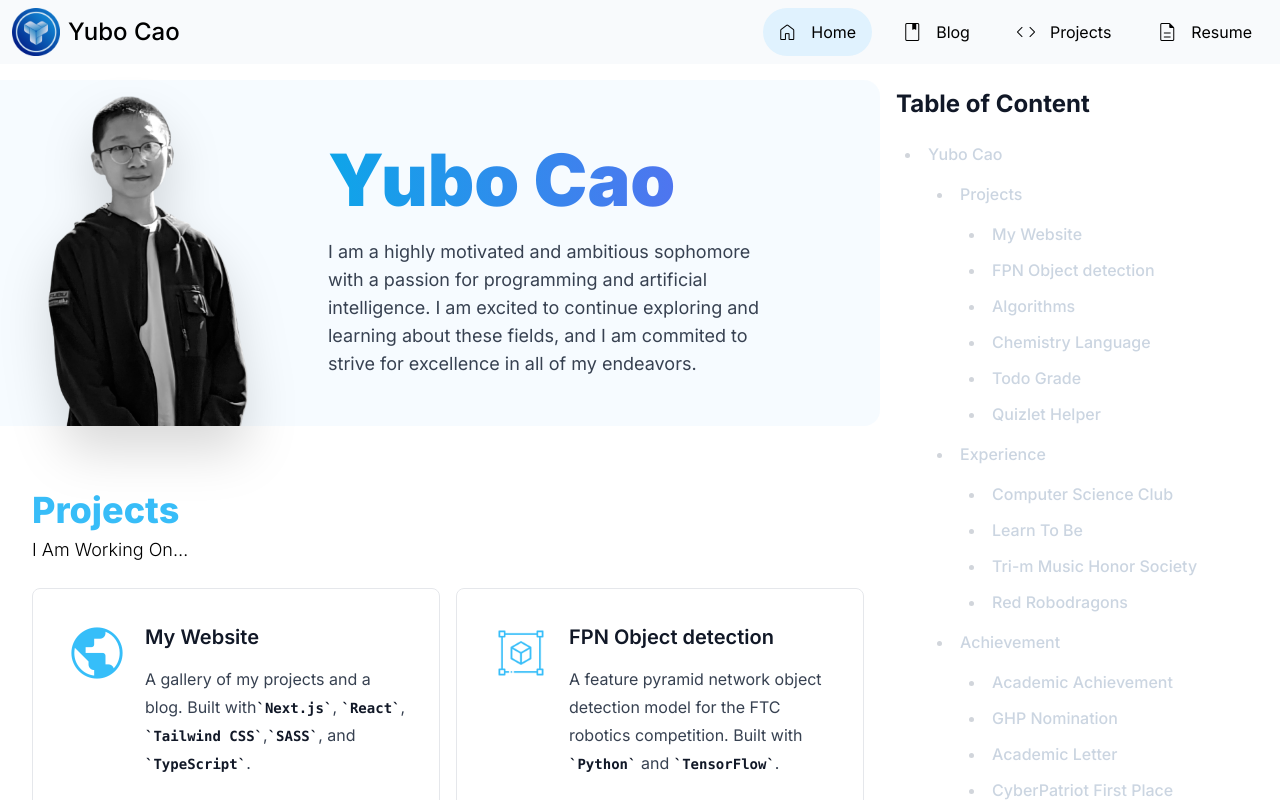
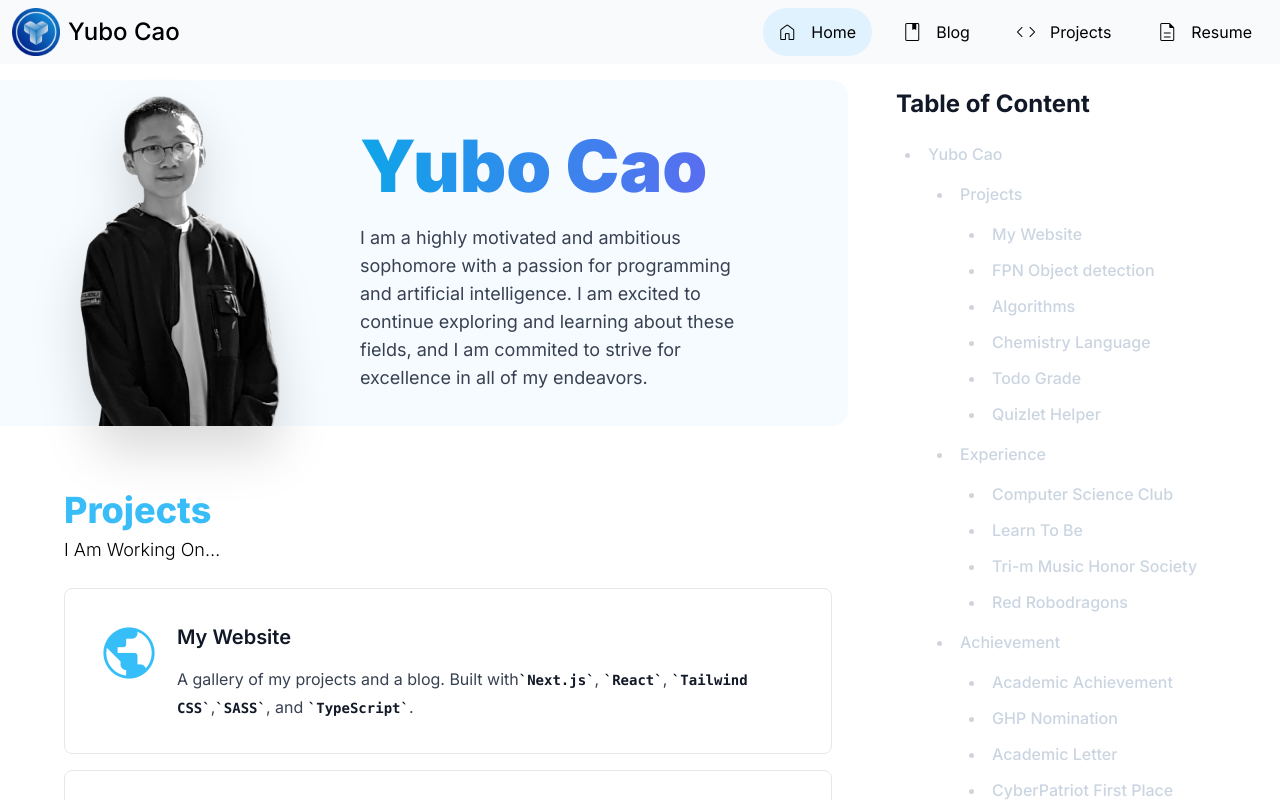
Before and after one commit to Yubo-Cao/yubo-cao.github.com, a Next.js app: page / in a window 1280 px wide. Shown: the top 800 px of the page. Built offline with nearby package versions, Linux system fonts and the light colour scheme.

Commit message:
feat: increase the margin

```diff
--- a/pages/index.tsx
+++ b/pages/index.tsx
@@ -15,7 +15,7 @@ export default function Home() {
     <>
       <Header active="Home" />
       <div className='xl:grid xl:grid-cols-nav py-4 mx-auto' style={{ maxWidth: 'min(100%, 1444px)' }}>
-        <main className='mx-4 md:mx-8 flex flex-col'>
+        <main className='max-xs:mx-4 mx-8 md:mx-16 flex flex-col'>
           <Section className='pb-0 max-md:pb-4' contentClassName="flex gap-4 items-center justify-center max-md:flex-col p-4 py-0 max-md:py-4">
             <Image
               src="/about/yubo.png"
```
